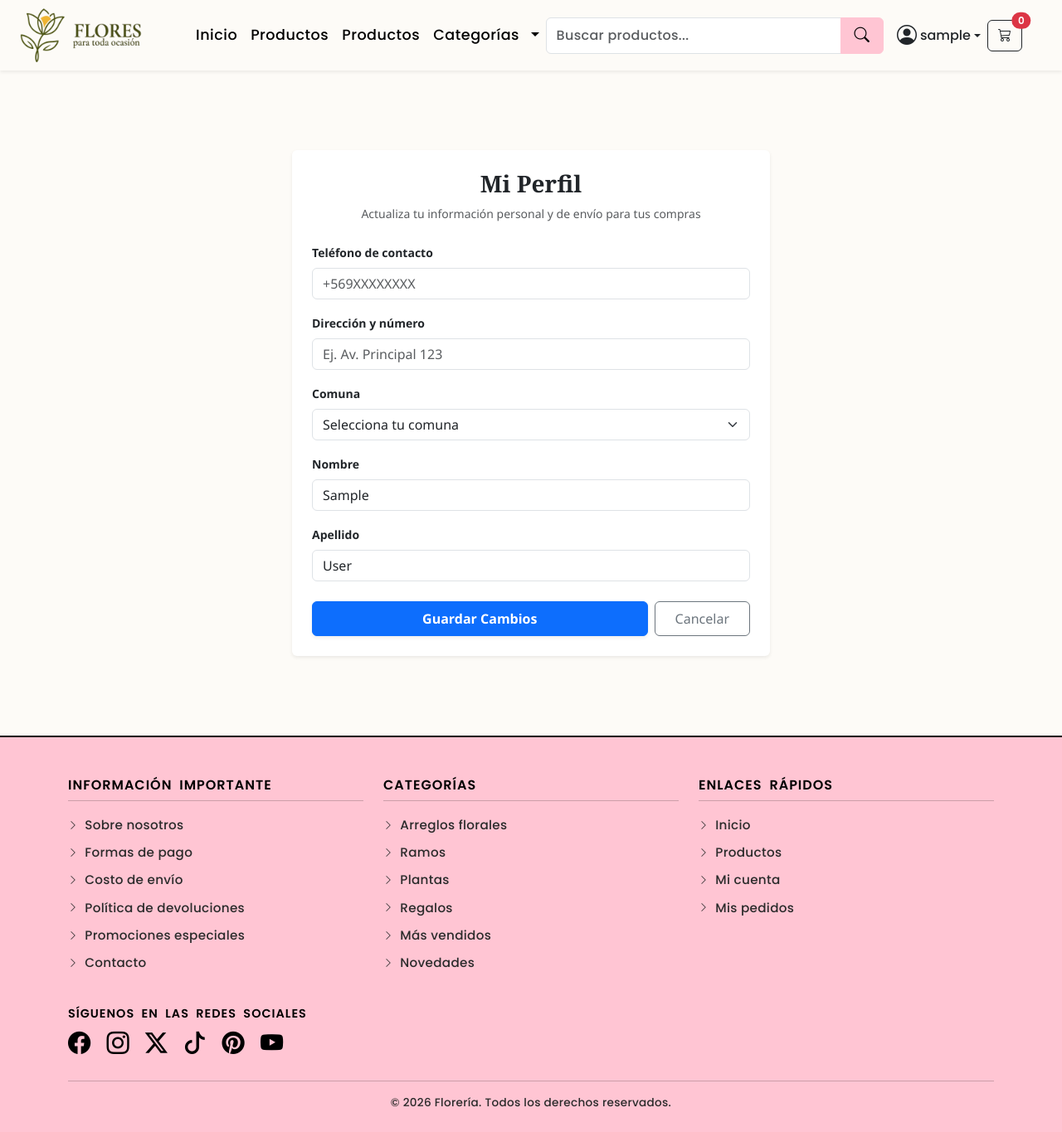
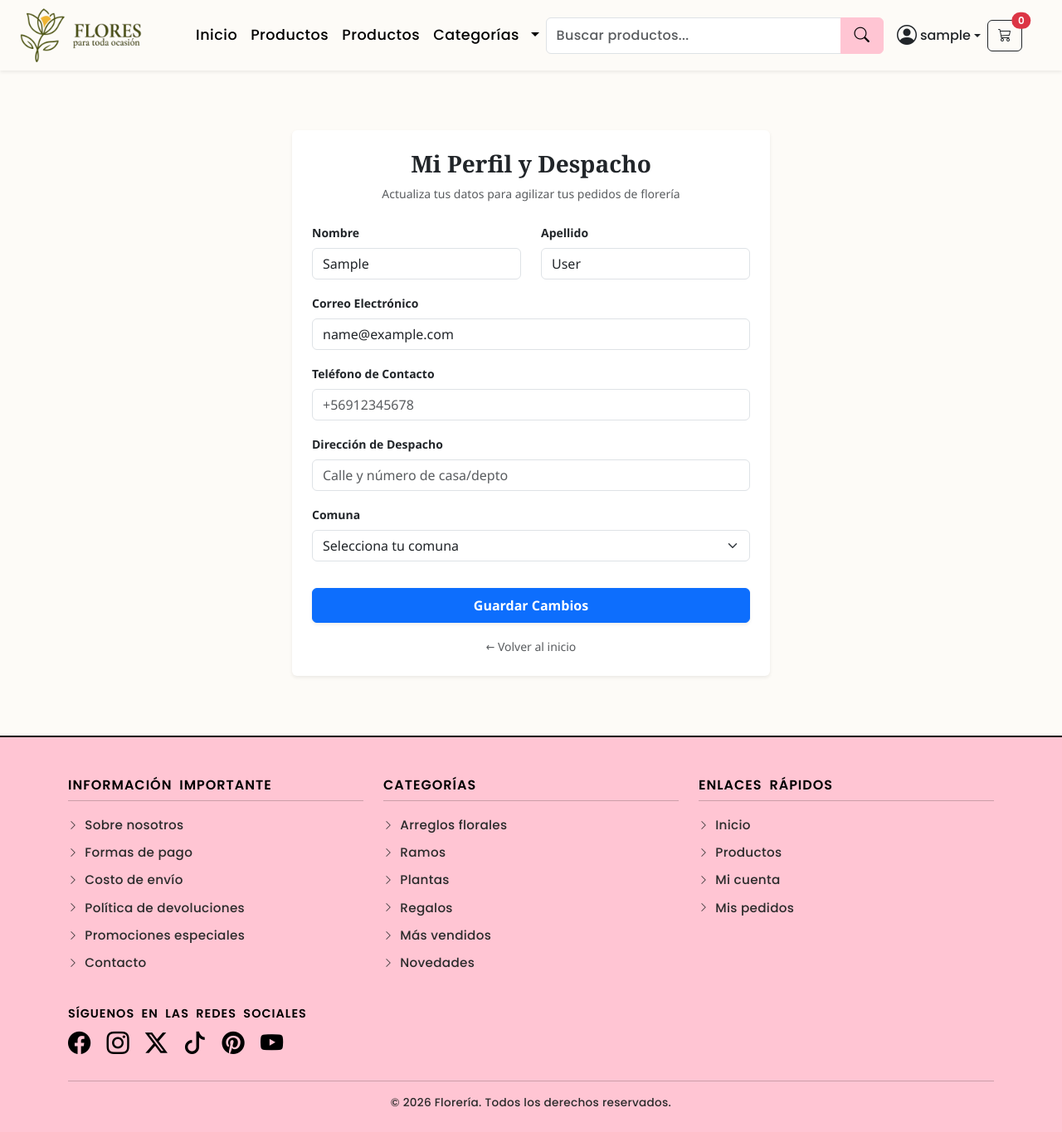
Before and after one commit to PhilipV4/proyecto-floreria, a Django app: page /perfil/editar/ in a window 1280 px wide. Shown: the whole page at 83% size. Run offline with Django 5.2, Linux system fonts and the light colour scheme; the visitor is signed in with stand-in values (Sample User, id 1).

Commit message:
registro con email

```diff
--- a/config/settings.py
+++ b/config/settings.py
@@ -29,7 +29,7 @@ SECRET_KEY = 'django-insecure-vp#kp*4h&i6m03h&=mc2mnwnc5c4zwd@)=#ny3tg6yq$0n%i9g
 DEBUG = True
 
 ALLOWED_HOSTS = ['*']
-CSRF_TRUSTED_ORIGINS = ['https://thank-like-withdrawal-ward.trycloudflare.com']
+CSRF_TRUSTED_ORIGINS = ['https://vessels-boundary-multiple-applying.trycloudflare.com']
 
 
 # Application definition
@@ -131,6 +131,8 @@ DEFAULT_AUTO_FIELD = 'django.db.models.BigAutoField'
 LOGIN_REDIRECT_URL = '/'  #  redirigir al iniciar sesión
 LOGOUT_REDIRECT_URL = '/'  # redirigir al cerrar sesión
 
+AUTH_USER_MODEL = 'tienda.CustomUser'
+
 # Configuración de roles de usuario
 ROLES = (
     ('cliente', 'Cliente'),
--- a/tienda/apps.py
+++ b/tienda/apps.py
@@ -6,4 +6,4 @@ class TiendaConfig(AppConfig):
     name = 'tienda'
 
     def ready(self):
-        import tienda.signals
+        pass
--- a/tienda/forms.py
+++ b/tienda/forms.py
@@ -1,32 +1,65 @@
 from django import forms
 from django.core.exceptions import ValidationError
 from .models import *
+from django.contrib.auth.forms import AuthenticationForm
+from django.contrib.auth import get_user_model
 
 
 #registro usuario
 
 User = get_user_model()
 
-class RegistroForm(forms.Form):
-    email = forms.EmailField(widget=forms.EmailInput(attrs={'class': 'form-control', 'placeholder': 'tu@correo.cl'}))
-    password = forms.CharField(widget=forms.PasswordInput(attrs={'class': 'form-control', 'placeholder': '••••••••'}))
-    password_confirm = forms.CharField(widget=forms.PasswordInput(attrs={'class': 'form-control', 'placeholder': '••••••••'}))
+class RegistroForm(forms.ModelForm):
+    # Definimos explícitamente los campos de contraseña aquí:
+    password = forms.CharField(
+        widget=forms.PasswordInput(attrs={'class': 'form-control', 'placeholder': '••••••••'}),
+        label="Contraseña"
+    )
+    password_confirm = forms.CharField(
+        widget=forms.PasswordInput(attrs={'class': 'form-control', 'placeholder': '••••••••'}),
+        label="Confirmar Contraseña"
+    )
 
-    def clean_email(self):
-        email = self.cleaned_data.get('email')
-        if User.objects.filter(email=email).exists():
-            raise forms.ValidationError("Ya existe un usuario registrado con este correo electrónico.")
-        return email
+    class Meta:
+        model = CustomUser
+        fields = ['email']
+        widgets = {
+            'email': forms.EmailInput(attrs={'class': 'form-control', 'placeholder': 'correo@ejemplo.com'}),
+        }
 
     def clean(self):
         cleaned_data = super().clean()
-        password = cleaned_data.get('password')
-        password_confirm = cleaned_data.get('password_confirm')
+        password = cleaned_data.get("password")
+        password_confirm = cleaned_data.get("password_confirm")
 
         if password and password_confirm and password != password_confirm:
             raise forms.ValidationError("Las contraseñas no coinciden.")
         return cleaned_data
+
+    def save(self, commit=True):
+        user = super().save(commit=False)
+        user.set_password(self.cleaned_data["password"])
+        user.username = user.email
+        if commit:
+            user.save()
+        return user
 ######
+
+class CustomAuthenticationForm(AuthenticationForm):
+    def __init__(self, *args, **kwargs):
+        super().__init__(*args, **kwargs)
+        # Estilos y textos adaptados para pedir el correo
+        self.fields['username'].widget.attrs.update({
+            'class': 'form-control',
+            'placeholder': 'correo@ejemplo.com'
+        })
+        self.fields['username'].label = "Correo Electrónico"
+
+        self.fields['password'].widget.attrs.update({
+            'class': 'form-control',
+            'placeholder': '••••••••'
+        })
+        self.fields['password'].label = "Contraseña"
 
 class ProductoForm(forms.ModelForm):
     class Meta:
@@ -82,7 +115,7 @@ class OcasionForm(forms.ModelForm):
 User = get_user_model()
 
 # Listado oficial de comunas de la Región Metropolitana
-COMUNAS_RM_CHOICES = [
+COMUNAS_RM = [
     ('', 'Selecciona tu comuna'),
     # Provincia de Santiago
     ('Santiago', 'Santiago'),
@@ -143,31 +176,26 @@ COMUNAS_RM_CHOICES = [
 ]
 
 class EditarPerfilForm(forms.ModelForm):
-    # Campos opcionales vinculados al modelo base User (Nombre y Apellido)
-    first_name = forms.CharField(
-        max_length=30,
-        required=False,
-        label="Nombre",
-        widget=forms.TextInput(attrs={'class': 'form-control', 'placeholder': 'Tu nombre'})
-    )
-    last_name = forms.CharField(
-        max_length=30,
-        required=False,
-        label="Apellido",
-        widget=forms.TextInput(attrs={'class': 'form-control', 'placeholder': 'Tu apellido'})
-    )
-
-    # Selector estricto de comuna limitado a la RM
     comuna = forms.ChoiceField(
-        choices=COMUNAS_RM_CHOICES,
-        widget=forms.Select(attrs={'class': 'form-select'}),
-        label="Comuna"
+        choices=COMUNAS_RM,
+        widget=forms.Select(attrs={'class': 'form-select'})
     )
 
     class Meta:
-        model = UserProfile
-        fields = ['telefono', 'direccion', 'comuna']
+        model = CustomUser
+        fields = ['first_name', 'last_name', 'email', 'telefono', 'direccion', 'comuna']
         widgets = {
-            'telefono': forms.TextInput(attrs={'class': 'form-control', 'placeholder': '+569XXXXXXXX'}),
-            'direccion': forms.TextInput(attrs={'class': 'form-control', 'placeholder': 'Ej. Av. Principal 123'}),
+            'first_name': forms.TextInput(attrs={'class': 'form-control', 'placeholder': 'Tu nombre'}),
+            'last_name': forms.TextInput(attrs={'class': 'form-control', 'placeholder': 'Tu apellido'}),
+            'email': forms.EmailInput(attrs={'class': 'form-control', 'placeholder': 'correo@ejemplo.com'}),
+            'telefono': forms.TextInput(attrs={'class': 'form-control', 'placeholder': '+56912345678'}),
+            'direccion': forms.TextInput(attrs={'class': 'form-control', 'placeholder': 'Calle y número de casa/depto'}),
         }
+        labels = {
+            'first_name': 'Nombre',
+            'last_name': 'Apellido',
+            'email': 'Correo Electrónico',
+            'telefono': 'Teléfono de Contacto',
+            'direccion': 'Dirección de Despacho',
+            'comuna': 'Comuna (Región Metropolitana)',
+        }
--- a/tienda/templates/admin/base_admin.html
+++ b/tienda/templates/admin/base_admin.html
@@ -131,6 +131,11 @@
                             <i class="bi bi-people me-2"></i> Clientes
                         </a>
                     </li>
+                    <li class="nav-item mb-1">
+                        <a href="{% url 'inicio' %}" class="nav-link link-body-emphasis">
+                            <i class="bi bi-house me-2"></i> Inicio
+                        </a>
+                    </li>
                 </ul>
 
 
--- a/tienda/templates/admin/dashboard.html
+++ b/tienda/templates/admin/dashboard.html
@@ -43,8 +43,7 @@
             <i class="bi bi-bar-chart-line text-muted display-4 mb-3"></i>
             <h5 class="text-dark fw-bold">Área de trabajo en blanco</h5>
             <p class="text-muted small mb-0 mx-auto" style="max-width: 400px;">
-                Este espacio está preparado. Cuando tengas datos en el sistema, podrás integrar aquí gráficos de rendimiento o tablas con los últimos pedidos de la florería.
-            </p>
+
         </div>
     </div>
 
--- a/tienda/templates/admin/partials/productos_tbody.html
+++ b/tienda/templates/admin/partials/productos_tbody.html
@@ -39,7 +39,7 @@
     </td>
 
     <!-- Precio (Siempre visible) -->
-    <td class="fw-bold text-success">${{ producto.precio }}</td>
+    <td class="fw-bold text-success">${{ producto.precio|floatformat:"0g" }}</td>
 
     <!-- Stock (Siempre visible) -->
     <td>
--- a/tienda/templates/global_componentes/base.html
+++ b/tienda/templates/global_componentes/base.html
@@ -83,7 +83,7 @@
                         </li>
 
                         <!-- para el administrador -->
-                        {% if request.user.userprofile.role == 'admin' %}
+                        {% if request.user.role == 'admin' %}
                         <li>
                             <hr class="dropdown-divider my-1">
                         </li>
--- a/tienda/templates/usuarios/editar_perfil.html
+++ b/tienda/templates/usuarios/editar_perfil.html
@@ -2,51 +2,94 @@
 {% load static %}
 {% block content %}
 
-<div class="container my-5 py-4" style="max-width: 600px;">
+<div class="container my-5" style="max-width: 600px;">
     <div class="card shadow-sm border-0">
         <div class="card-body p-4">
 
             <div class="text-center mb-4">
-                <h3 class="fw-bold text-dark">Mi Perfil</h3>
-                <p class="text-muted small">Actualiza tu información personal y de envío para tus compras</p>
+                <h3 class="fw-bold text-dark">Mi Perfil y Despacho</h3>
+                <p class="text-muted small">Actualiza tus datos para agilizar tus pedidos de florería</p>
             </div>
+
+            {% if messages %}
+                {% for message in messages %}
+                    <div class="alert alert-success py-2 small mb-3">
+                        {{ message }}
+                    </div>
+                {% endfor %}
+            {% endif %}
 
             <form method="POST">
                 {% csrf_token %}
 
                 {% if form.non_field_errors %}
-                    <div class="alert alert-danger py-2 small mb-3">
-                        {{ form.non_field_errors }}
-                    </div>
+                <div class="alert alert-danger py-2 small mb-3">
+                    {{ form.non_field_errors }}
+                </div>
                 {% endif %}
 
-                <!-- Recorrido dinámico de los campos del formulario de Django -->
-                {% for field in form %}
-                    <div class="mb-3">
-                        <label for="{{ field.id_for_label }}" class="form-label small fw-bold">{{ field.label }}</label>
-                        {{ field }}
-                        {% if field.help_text %}
-                            <div class="form-text text-muted small">{{ field.help_text }}</div>
-                        {% endif %}
-                        {% if field.errors %}
-                            <div class="text-danger small mt-1">
-                                {% for error in field.errors %}
-                                    {{ error }}
-                                {% endfor %}
-                            </div>
+                <!-- Fila para Nombre y Apellido -->
+                <div class="row">
+                    <div class="col-md-6 mb-3">
+                        <label for="{{ form.first_name.id_for_label }}" class="form-label small fw-bold">{{ form.first_name.label }}</label>
+                        {{ form.first_name }}
+                        {% if form.first_name.errors %}
+                        <div class="text-danger small mt-1">{{ form.first_name.errors.0 }}</div>
                         {% endif %}
                     </div>
-                {% endfor %}
+                    <div class="col-md-6 mb-3">
+                        <label for="{{ form.last_name.id_for_label }}" class="form-label small fw-bold">{{ form.last_name.label }}</label>
+                        {{ form.last_name }}
+                        {% if form.last_name.errors %}
+                        <div class="text-danger small mt-1">{{ form.last_name.errors.0 }}</div>
+                        {% endif %}
+                    </div>
+                </div>
 
-                <div class="d-flex gap-2 mt-4">
-                    <button type="submit" class="btn btn-primary w-100 py-2 fw-bold shadow-sm">
-                        Guardar Cambios
-                    </button>
-                    <a href="{% url 'inicio' %}" class="btn btn-outline-secondary py-2 px-4">
-                        Cancelar
-                    </a>
+                <!-- Correo -->
+                <div class="mb-3">
+                    <label for="{{ form.email.id_for_label }}" class="form-label small fw-bold">{{ form.email.label }}</label>
+                    {{ form.email }}
+                    {% if form.email.errors %}
+                    <div class="text-danger small mt-1">{{ form.email.errors.0 }}</div>
+                    {% endif %}
                 </div>
+
+                <!-- Teléfono -->
+                <div class="mb-3">
+                    <label for="{{ form.telefono.id_for_label }}" class="form-label small fw-bold">{{ form.telefono.label }}</label>
+                    {{ form.telefono }}
+                    {% if form.telefono.errors %}
+                    <div class="text-danger small mt-1">{{ form.telefono.errors.0 }}</div>
+                    {% endif %}
+                </div>
+
+                <!-- Dirección -->
+                <div class="mb-3">
+                    <label for="{{ form.direccion.id_for_label }}" class="form-label small fw-bold">{{ form.direccion.label }}</label>
+                    {{ form.direccion }}
+                    {% if form.direccion.errors %}
+                    <div class="text-danger small mt-1">{{ form.direccion.errors.0 }}</div>
+                    {% endif %}
+                </div>
+
+                <!-- Comuna -->
+                <div class="mb-3">
+                    <label for="{{ form.comuna.id_for_label }}" class="form-label small fw-bold">{{ form.comuna.label }}</label>
+                    {{ form.comuna }}
+                    {% if form.comuna.errors %}
+                    <div class="text-danger small mt-1">{{ form.comuna.errors.0 }}</div>
+                    {% endif %}
+                </div>
+
+                <button type="submit" class="btn btn-primary w-100 py-2 fw-bold shadow-sm mt-3">
+                    Guardar Cambios
+                </button>
             </form>
+
+            <div class="text-center mt-3">
+                <a href="{% url 'inicio' %}" class="small text-decoration-none text-muted">← Volver al inicio</a>
+            </div>
 
         </div>
     </div>
--- a/tienda/urls.py
+++ b/tienda/urls.py
@@ -1,4 +1,6 @@
 from django.urls import path
+
+from tienda.forms import CustomAuthenticationForm
 from . import views
 from django.contrib.auth import views as auth_views
 
@@ -27,9 +29,15 @@ urlpatterns = [
     #PRUEBA DETALLE PRODUCTO
     path('detalle_producto/', views.detalle_producto, name='detalle_producto'),
     #login y logout
-    path('login/', auth_views.LoginView.as_view(template_name='usuarios/login.html'), name='login'),
-    path('logout/', auth_views.LogoutView.as_view(), name='logout'),
+    path('login/', auth_views.LoginView.as_view(
+        template_name='usuarios/login.html', # Ajusta según la ruta real de tu HTML
+        authentication_form=CustomAuthenticationForm
+    ), name='login'),
+
+    path('logout/', auth_views.LogoutView.as_view(next_page='inicio'), name='logout'), # Redirige al inicio al salir
+
     path('registro/', views.registro_view, name='registro'),
+
     path('perfil/editar/', views.editar_perfil_view, name='editar_perfil'),
 
 ]
--- a/tienda/views.py
+++ b/tienda/views.py
@@ -1,3 +1,5 @@
+from django.contrib import messages
+
 from django.shortcuts import redirect, render, get_object_or_404
 
 from tienda.decorators import role_required
@@ -196,27 +198,9 @@ def registro_view(request):
     if request.method == 'POST':
         form = RegistroForm(request.POST)
         if form.is_valid():
-            email = form.cleaned_data['email']
-            password = form.cleaned_data['password']
-
-            # Extraer el username de la parte anterior al '@'
-            base_username = email.split('@')[0]
-            username = base_username
-
-            # Control básico por si el username ya existiera en la base de datos
-            counter = 1
-            while User.objects.filter(username=username).exists():
-                username = f"{base_username}{counter}"
-                counter += 1
-
-            # Crear el usuario en Django
-            user = User.objects.create_user(username=username, email=email, password=password)
-
-            # Iniciar sesión automáticamente tras registrarse
+            user = form.save()
             login(request, user)
-
-            # Redirigir a la vista principal (ajusta la ruta según prefieras)
-            return redirect('admin_dashboard')
+            return redirect('inicio')
     else:
         form = RegistroForm()
 
@@ -226,26 +210,13 @@ def registro_view(request):
 
 @login_required
 def editar_perfil_view(request):
-    perfil = request.user.userprofile
-
     if request.method == 'POST':
-        form = EditarPerfilForm(request.POST, instance=perfil)
+        form = EditarPerfilForm(request.POST, instance=request.user)
         if form.is_valid():
-            # Guardar datos del perfil
             form.save()
-
-            # Guardar nombre y apellido en el modelo User si los incluiste
-            request.user.first_name = form.cleaned_data.get('first_name', '')
-            request.user.last_name = form.cleaned_data.get('last_name', '')
-            request.user.save()
-
-            return redirect('admin_dashboard') # O a la vista de perfil que prefieras
+            messages.success(request, 'Datos actualizados correctamente.')
+            return redirect('editar_perfil')
     else:
-        # Precargar los datos actuales del usuario
-        initial_data = {
-            'first_name': request.user.first_name,
-            'last_name': request.user.last_name,
-        }
-        form = EditarPerfilForm(instance=perfil, initial=initial_data)
+        form = EditarPerfilForm(instance=request.user)
 
     return render(request, 'usuarios/editar_perfil.html', {'form': form})
```
Also changed, not shown: tienda/admin.py (+13 -7 lines), tienda/decorators.py (+4 -5 lines), tienda/models.py (+21 -20 lines), tienda/signals.py (deleted, +0 -15 lines), tienda/templates/usuarios/login.html (+6 -5 lines), tienda/templates/usuarios/registro.html (+11 -10 lines), tienda/migrations/0001_initial.py, tienda/migrations/0002_alter_customuser_username.py (added), tienda/migrations/0002_userprofile.py (deleted), tienda/migrations/0003_remove_userprofile_ciudad_and_more.py (deleted).
